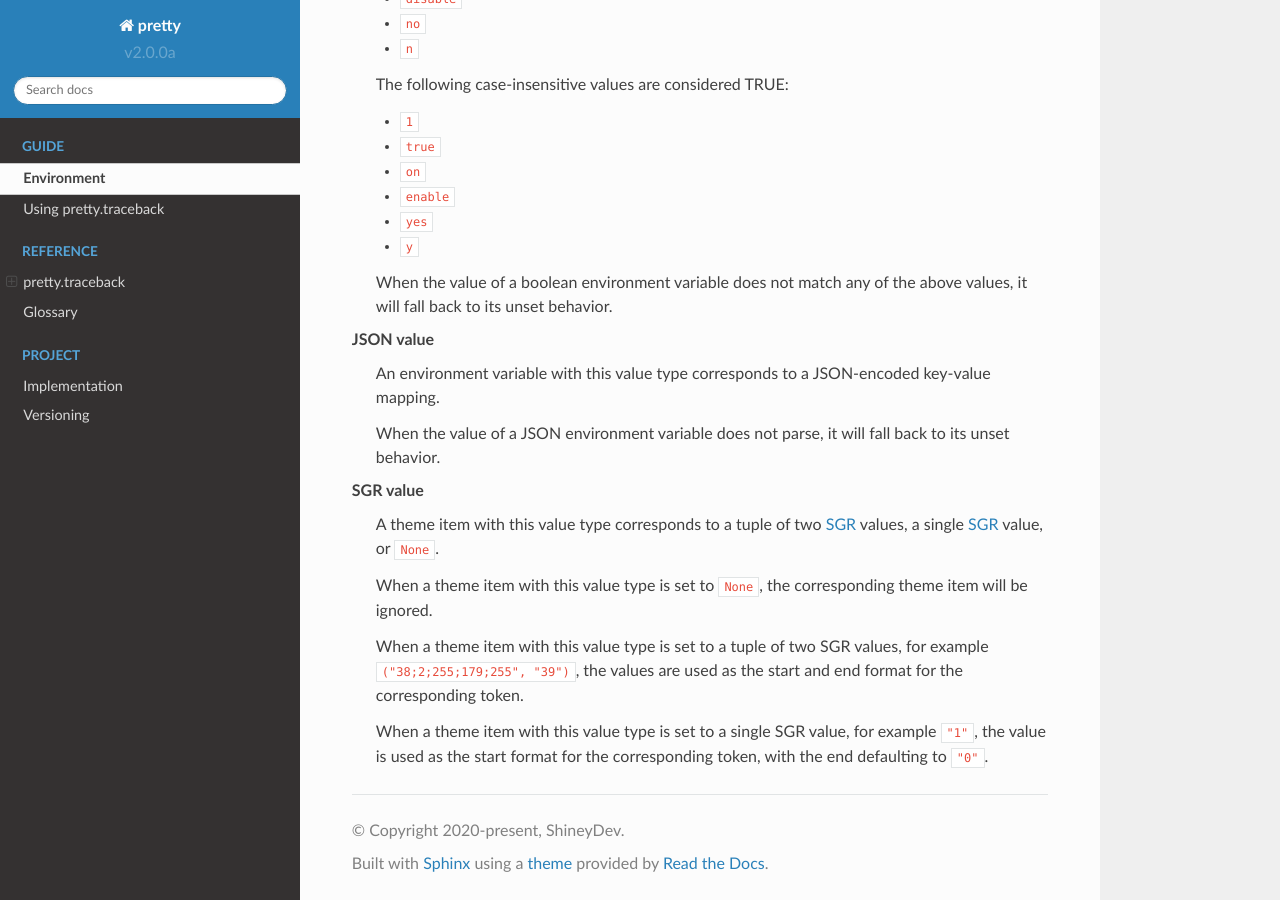
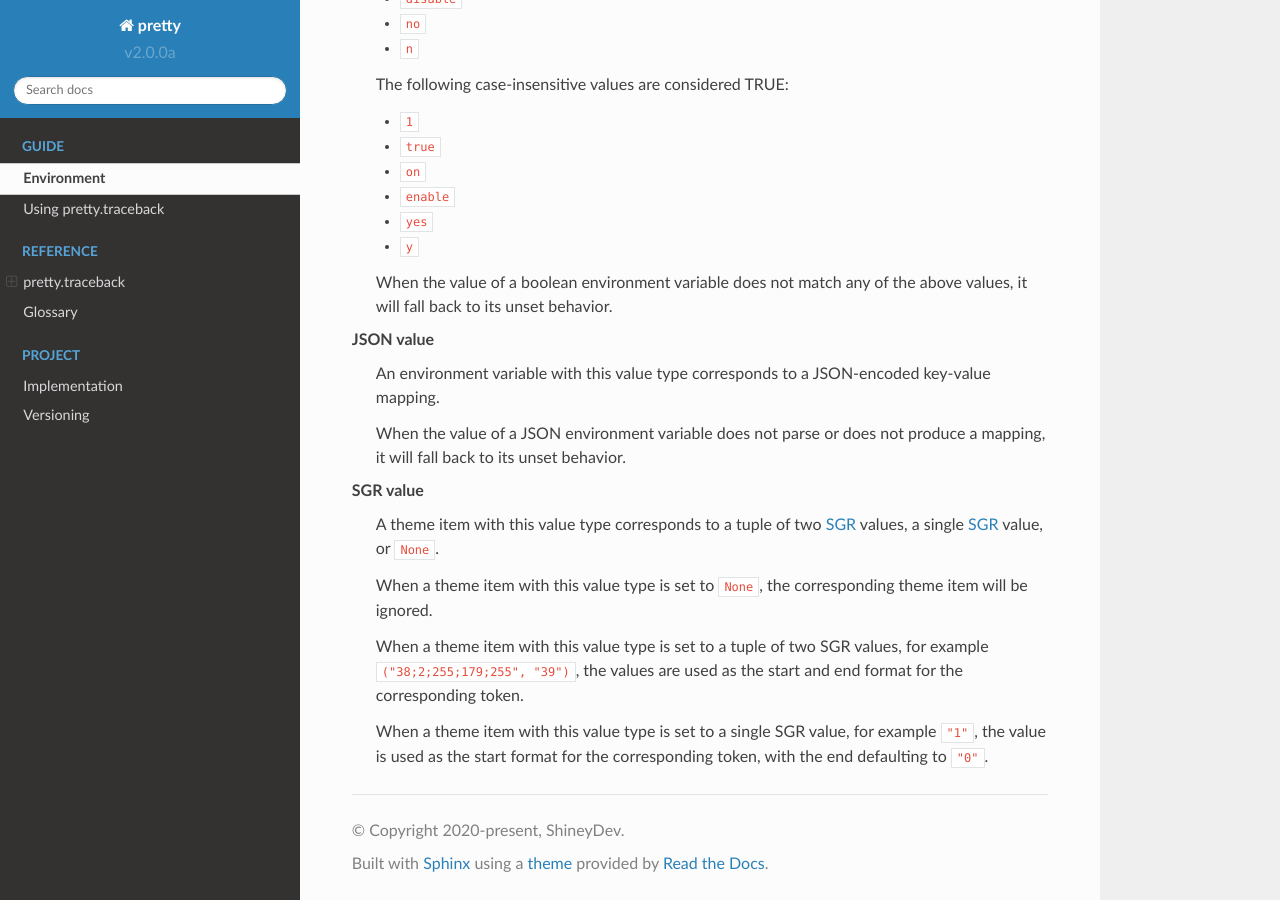
Before and after one commit to ShineyDev/pretty, a Sphinx documentation site: the page built from docs/guide/environment.rst, in a window 1280 px wide and 900 px high, scrolled down 3341 px. Built offline with Sphinx 7.4.7 and the Read the Docs theme 2.0.0, drawn with Linux system fonts in a browser that asks for light colours; pages that are not in the unit, such as notebooks, are missing from menus.

Commit message:
only update user_theme if it is a mapping

```diff
--- a/docs/guide/environment.rst
+++ b/docs/guide/environment.rst
@@ -193,8 +193,8 @@
         An environment variable with this value type corresponds to a JSON-encoded key-value
         mapping.
 
-        When the value of a JSON environment variable does not parse, it will fall back to its
-        unset behavior.
+        When the value of a JSON environment variable does not parse or does not produce a mapping,
+        it will fall back to its unset behavior.
 
     SGR value
 
--- a/pretty/__init__.py
+++ b/pretty/__init__.py
@@ -55,7 +55,8 @@
         except json.JSONDecodeError as e:
             _fail(e, "failed to load PYTHONPRETTYTHEME, falling back to default")
         else:
-            theme.update(user_theme)
+            if isinstance(user_theme, dict):
+                theme.update(user_theme)
 
     if pretty.utils.try_bool(os.environ.get("PYTHONPRETTYTRACEBACK"), default=enable_all):
         try:
```
